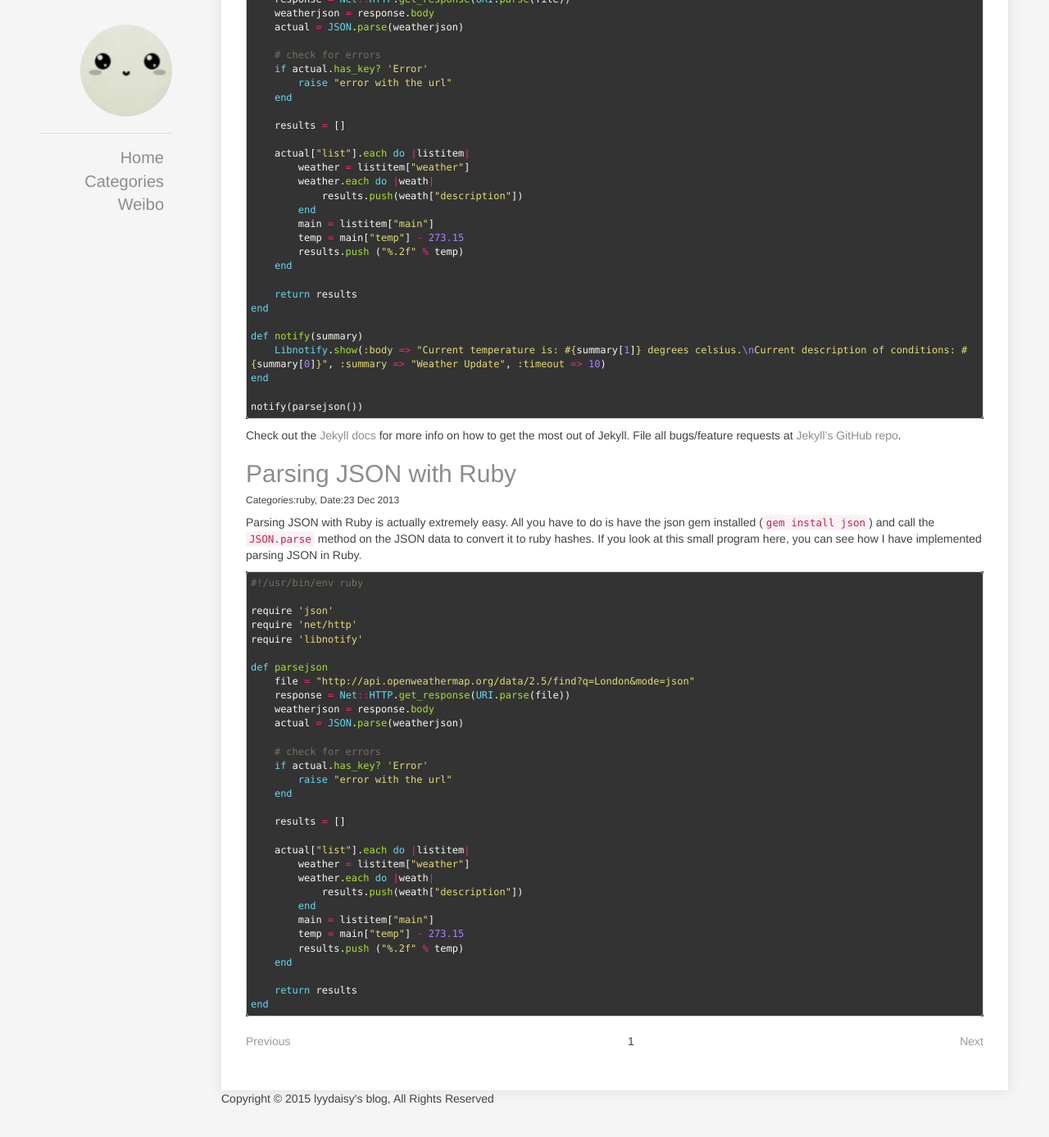
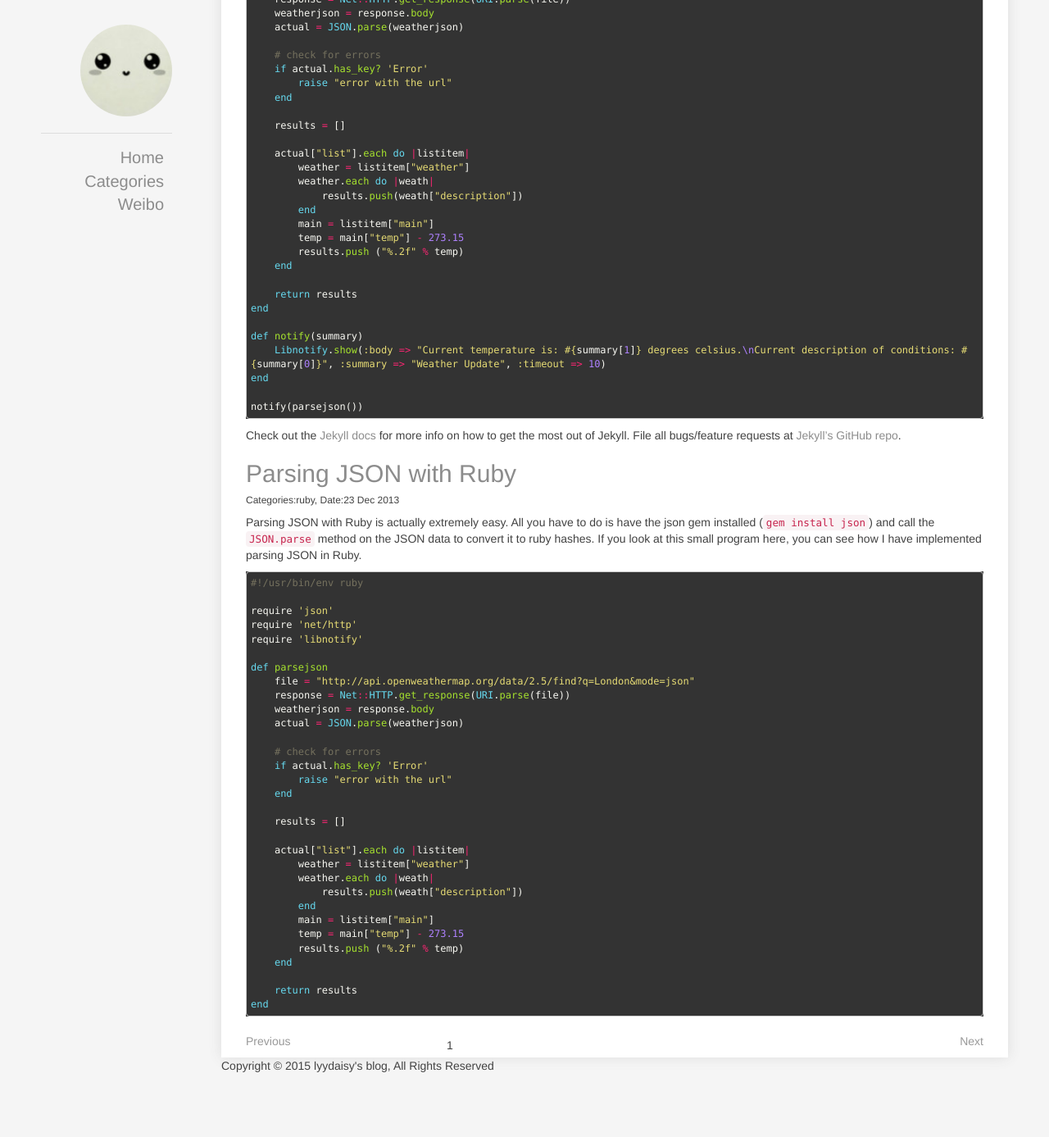
Before and after one commit to lyydaisy/lyydaisy.github.io, a Jekyll site: the page built from jekyll/index.html, in a window 1280 px wide and 1400 px high, scrolled down 1618 px. Shown: the top 1387 px of the window at 82% size. Built offline with Jekyll 4.4.1, drawn with Linux system fonts in a browser that asks for light colours; Markdown is read by kramdown in place of the engine named in the settings; the list of posts is cut into pages by our own code; after the commit the page ends 2978 px from its top, so only the background shows below that.

Commit message:
pagination

```diff
--- a/css/main.css
+++ b/css/main.css
@@ -37,6 +37,7 @@
 .pagination .previous{position:absolute;left:0;top:0;}
 .pagination .next{position:absolute;right:0;top:0;}
 .pagination .pages{list-style-type:none;width:500px;text-align:center;margin:0 auto;}
+.pagination .pages li{float:left;margin:5px;}
 
 
 #side{width:160px;position:fixed;left:50px;top:0;bottom:0;padding:30px 0;}
```
